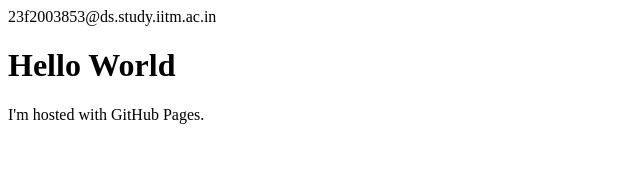
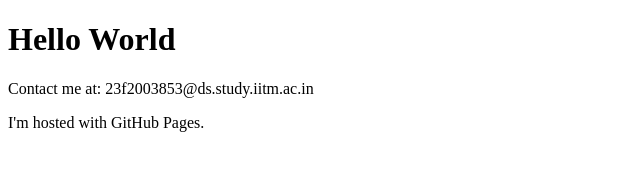
Before and after one commit to 23f2003853/html, a plain HTML site: page index.html in a window 1280 px wide. Shown: the whole page, without its empty margins (0-640 px from the left). Drawn offline with Linux system fonts and the light colour scheme.

Commit message:
index.html

```diff
--- a/index.html
+++ b/index.html
@@ -1,8 +1,8 @@
-<!--email_off-->23f2003853@ds.study.iitm.ac.in<!--/email_off-->
 <!DOCTYPE html>
 <html>
 <body>
 <h1>Hello World</h1>
-<p>I'm hosted with GitHub Pages.</p>
+  <p>Contact me at: <!--email_off-->23f2003853@ds.study.iitm.ac.in<!--/email_off--></p>
+  <p>I'm hosted with GitHub Pages.</p>
 </body>
 </html>
```
